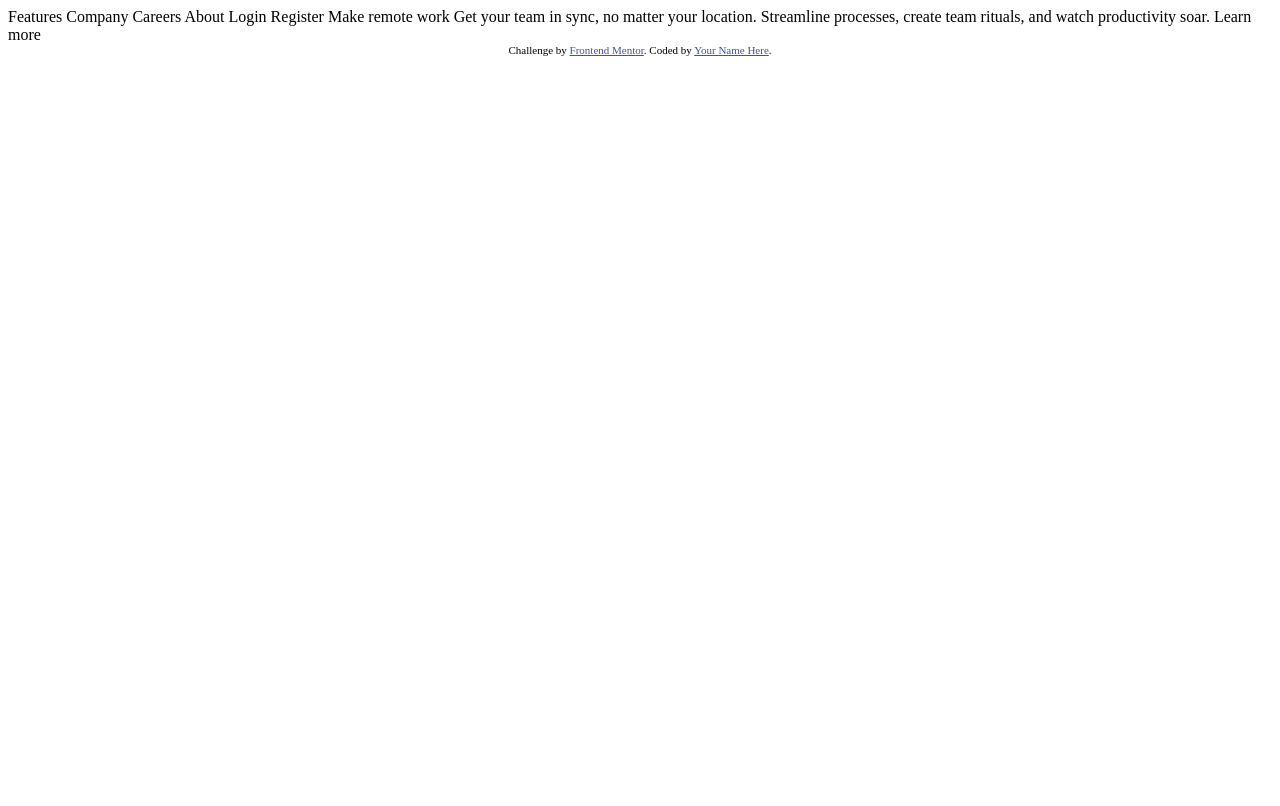
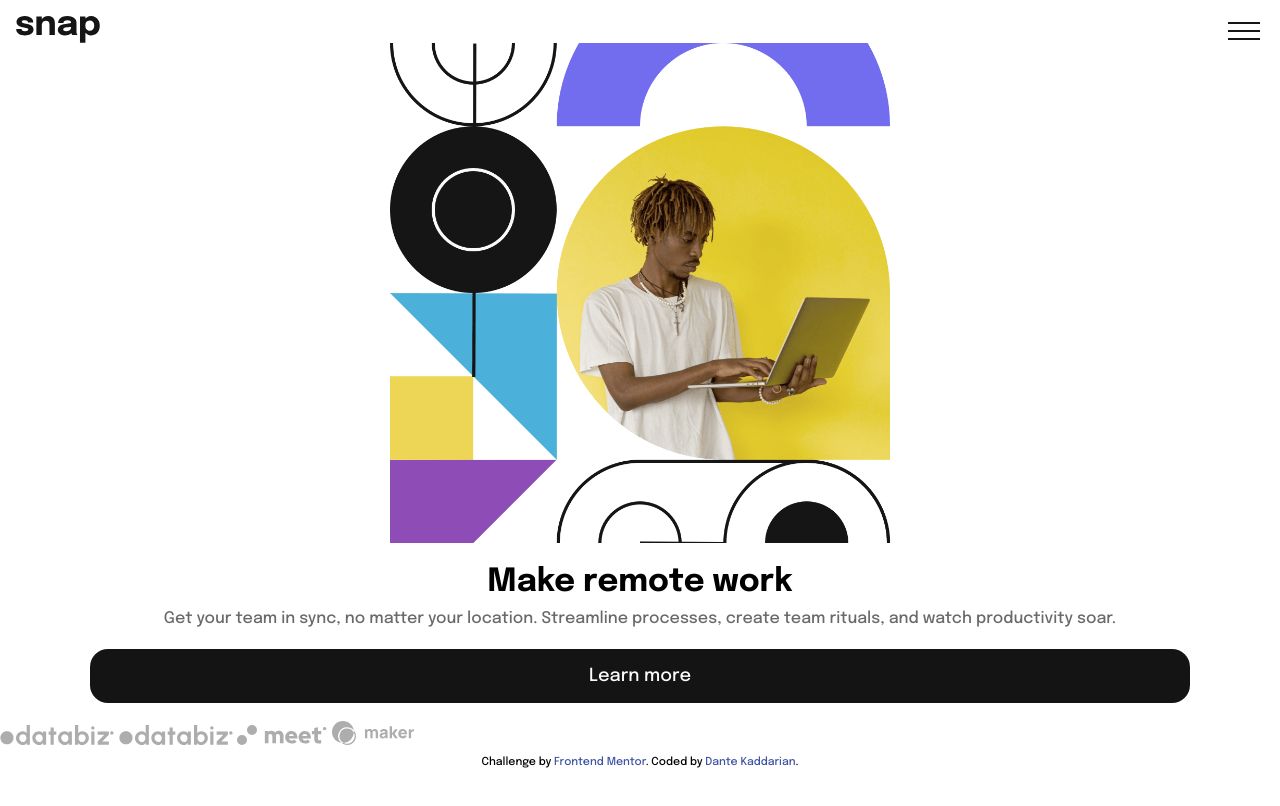
Before and after one commit to Dante1704/intro-section-with-dropdown-navigation-main, a plain HTML site: page index.html in a window 1280 px wide. Drawn offline with Linux system fonts and the light colour scheme.

Commit message:
Add files via upload

```diff
--- a/index.html
+++ b/index.html
@@ -1,39 +1,84 @@
 <!DOCTYPE html>
 <html lang="en">
+
 <head>
   <meta charset="UTF-8">
-  <meta name="viewport" content="width=device-width, initial-scale=1.0"> <!-- displays site properly based on user's device -->
+  <meta name="viewport" content="width=device-width, initial-scale=1.0">
 
   <link rel="icon" type="image/png" sizes="32x32" href="./images/favicon-32x32.png">
+  <link rel="preconnect" href="https://fonts.googleapis.com">
+  <link rel="preconnect" href="https://fonts.gstatic.com" crossorigin>
+  <link href="https://fonts.googleapis.com/css2?family=Epilogue:wght@500;700&display=swap" rel="stylesheet">
+  <link rel="stylesheet" href="./style.css">
+  <title>Frontend Mentor | Intro section with dropdown navigation</title>
+  <script src="./index.js" defer></script>
+</head>
 
-  <title>Frontend Mentor | Intro section with dropdown navigation</title>
+<body>
+  <div class="cover-page"></div>
+  <header class="flex">
+    <img src="./images/logo.svg" alt="logo">
+    <button class="mobile-nav-toggle">Menu</button>
+    <nav>
 
-  <!-- Feel free to remove these styles or customise in your own stylesheet 👍 -->
-  <style>
-    .attribution { font-size: 11px; text-align: center; }
-    .attribution a { color: hsl(228, 45%, 44%); }
-  </style>
-</head>
-<body>
+      <ul class="flex primary-nav">
 
-  Features
-  Company
-  Careers
-  About
+        <li><a class="clr-gray" href="#">Features</a>
 
-  Login
-  Register
+          <ul class="flex-col secondary-nav">
+            <li><img src="./images/icon-todo.svg" alt="" style="margin-right: 1rem;"><a href="#">Todo List</a></li>
+            <li><img src="./images/icon-calendar.svg" alt="" style="margin-right: 1rem;"><a href="#">Calendar</a></li>
+            <li><img src="./images/icon-reminders.svg" alt="" style="margin-right: 1rem;"><a href="#">Reminders</a></li>
+            <li><img src="./images/icon-planning.svg" alt="" style="margin-right: 1rem;"><a href="#">Planning</a></li>
+          </ul>
 
-  Make remote work
+        </li>
 
-  Get your team in sync, no matter your location. Streamline processes,
-  create team rituals, and watch productivity soar.
+        <li><a class="clr-gray" href="#">Company</a>
 
-  Learn more
+          <ul class="flex-col secondary-nav">
+            <li><a href="#">History</a></li>
+            <li><a href="#">Our Team</a></li>
+            <li><a href="#">Blog</a></li>
+          </ul>
+
+        </li>
+
+        <li><a class="clr-gray" href="#">Careers</a></li>
+        <li><a class="clr-gray" href="#">About</a></li>
+
+        <li><a class="clr-gray" href="#">Login</a></li>
+        <li><a class="clr-gray" href="#">Register</a></li>
+
+      </ul>
+    </nav>
+  </header>
+  <main>
+
+    <div class="hero-img"></div>
+    <div class="text-content">
+      <section class="description">
+        <h1> Make remote work </h1>
+
+        <p class="clr-gray"> Get your team in sync, no matter your location. Streamline processes,
+          create team rituals, and watch productivity soar. </p>
+
+        <a href="#" target="" class="btn-learn-more">Learn more</a>
+      </section>
+      <section>
+        <img src="./images/client-databiz.svg" alt="">
+        <img src="./images/client-databiz.svg" alt="">
+        <img src="./images/client-meet.svg" alt="">
+        <img src="./images/client-maker.svg" alt="">
+      </section>
+    </div>
+  </main>
+
 
   <div class="attribution">
     Challenge by <a href="https://www.frontendmentor.io?ref=challenge" target="_blank">Frontend Mentor</a>.
-    Coded by <a href="#">Your Name Here</a>.
+    Coded by <a href="https://github.com/Dante1704">Dante Kaddarian</a>.
   </div>
 </body>
+
 </html>
--- /dev/null
+++ b/index.js
@@ -0,0 +1,13 @@
+
+const buttonNav = document.querySelector('.mobile-nav-toggle');
+const primaryNavigation = document.querySelector('.primary-nav');
+const theBody = document.querySelector('body');
+const coverPage = document.querySelector('.cover-page');
+
+buttonNav.addEventListener('click', () => {
+    buttonNav.classList.toggle('mobile-nav-close');
+    primaryNavigation.classList.toggle('primary-nav-visible');
+    coverPage.classList.toggle('cover-page-darked');
+});
+
+//
--- /dev/null
+++ b/style.css
@@ -0,0 +1,251 @@
+:root {
+    --clr-white: 0 0% 98%;
+    --clr-gray: 0 0% 41%;
+    --clr-black: 0 0% 8%;
+
+    --ff-normal: 'Epilogue', sans-serif;
+
+    --fs-900: 2rem;
+    --fs-600: 1.250rem;
+    --fs-500: 1.125rem;
+    --fs-400: 1rem;
+    --fs-300: 0.875rem;
+
+    --gap-default: 1rem;
+}
+
+
+
+
+*,
+*::before,
+*::after {
+    box-sizing: border-box;
+}
+
+body,
+h1,
+h2,
+h3,
+h4,
+h5,
+p {
+    margin: 0;
+}
+
+button {
+    font: inherit;
+    color: transparent;
+}
+
+a {
+    text-decoration: none;
+}
+
+ul {
+    margin: 0;
+}
+
+li {
+    list-style: none;
+}
+
+.clr-gray {
+    color: hsl(var(--clr-gray));
+}
+
+.flex {
+    display: flex;
+}
+
+.flex-col {
+    display: flex;
+    flex-direction: column;
+    gap: var(--gap-default);
+}
+
+li a:hover,
+li a:focus {
+    color: hsl(var(--clr-black));
+    font-weight: 700;
+}
+
+/* -----------------*/
+/* ------ body------*/
+/* -----------------*/
+
+
+body {
+    font-family: var(--ff-normal);
+    font-size: var(--fs-500);
+    line-height: 1.5;
+    min-height: 100vh;
+}
+
+.cover-page {
+    inset: 0% 0% 0% 0%;
+    background-color: transparent;
+    position: fixed;
+    transition: background-color 1s ease-out;
+}
+
+/* ------ mobile-darked cover page ------ */
+.cover-page-darked {
+    background-color: hsl(var(--clr-black)/ 0.7);
+}
+
+header {
+    margin-top: 1rem;
+}
+
+header>img {
+    margin-left: 1rem;
+}
+
+.mobile-nav-toggle {
+    position: absolute;
+    width: 2.5rem;
+    right: 1rem;
+    top: 1rem;
+    z-index: 1000;
+    background: transparent;
+    background-image: url(./images/icon-menu.svg);
+    background-repeat: no-repeat;
+    background-position: center center;
+    border: 0;
+}
+
+/* ------ mobile-nav-close icon ------ */
+.mobile-nav-close {
+    background-image: url(./images/icon-close-menu.svg);
+}
+
+.primary-nav {
+    position: fixed;
+    padding-top: 4rem;
+    inset: 0 0 0 35%;
+    flex-direction: column;
+    gap: var(--gap-default);
+    background-color: hsl(var(--clr-white));
+    font-size: var(--fs-400);
+    transform: translateX(100%);
+    transition: transform 1s ease-in-out;
+}
+
+/* ------ primary-nav-visible------*/
+.primary-nav-visible {
+    transform: translateX(0%);
+}
+
+.primary-nav>li:nth-child(1)::before,
+.primary-nav>li:nth-child(2)::before {
+    content: url(./images/icon-arrow-down.svg);
+    display: block;
+    position: relative;
+    left: 5rem;
+    top: 1rem;
+}
+
+/* ------ secondary-nav-arrow-expanded icon------*/
+.primary-nav-expanded::before {
+    content: url(./images/icon-arrow-up.svg);
+}
+
+.primary-nav>li:nth-child(5),
+.primary-nav>li:nth-child(6) {
+    margin: .5rem auto;
+    font-size: var(--fs-300);
+}
+
+.primary-nav>li:nth-child(5)>a,
+.primary-nav>li:nth-child(6)>a {
+    --gap-default: 5rem;
+    padding-inline: var(--gap-default);
+    padding-block: calc(var(--gap-default)/6);
+
+}
+
+.primary-nav>li:nth-child(5)>a:hover,
+.primary-nav>li:nth-child(6)>a:hover,
+.primary-nav>li:nth-child(5)>a:focus,
+.primary-nav>li:nth-child(6)>a:focus {
+    border: 0.15rem solid var(--clr-black);
+    border-radius: 5%;
+}
+
+.secondary-nav {
+    display: none;
+    margin-top: var(--gap-default);
+}
+
+/* ------ secondary-nav-expanded ------*/
+.secondary-nav-expanded {
+    /* to remove display:none of .secondary-nav */
+}
+
+
+.hero-img {
+    max-width: 500px;
+    aspect-ratio: 1;
+    margin: 0 auto;
+    background-image: url(./images/image-hero-mobile.png);
+    background-repeat: no-repeat;
+    background-size: 100%;
+    background-position: center center;
+}
+
+.text-content {
+    margin-top: var(--gap-default);
+}
+
+.description>* {
+    text-align: center;
+    margin: 0 auto;
+}
+
+.description>h1 {
+    font-size: var(--fs-900);
+}
+
+.description>p {
+    font-size: var(--fs-400);
+    padding-inline: 1.5em;
+}
+
+.description>a {
+    display: block;
+    border-radius: 1em;
+    margin-inline: 5em;
+    margin-block: 1em;
+    padding-block: 0.75em;
+    color: hsl(var(--clr-white));
+    background-color: hsl(var(--clr-black));
+}
+
+
+@media (min-width: 560px) {
+    .hero-img {
+        width: 50%;
+        background-image: url(./images/image-hero-desktop.png);
+    }
+}
+
+
+
+
+
+
+
+
+
+
+
+.attribution {
+    font-size: 11px;
+    text-align: center;
+}
+
+.attribution a {
+    color: hsl(228, 45%, 44%);
+    text-decoration: none;
+}
```
